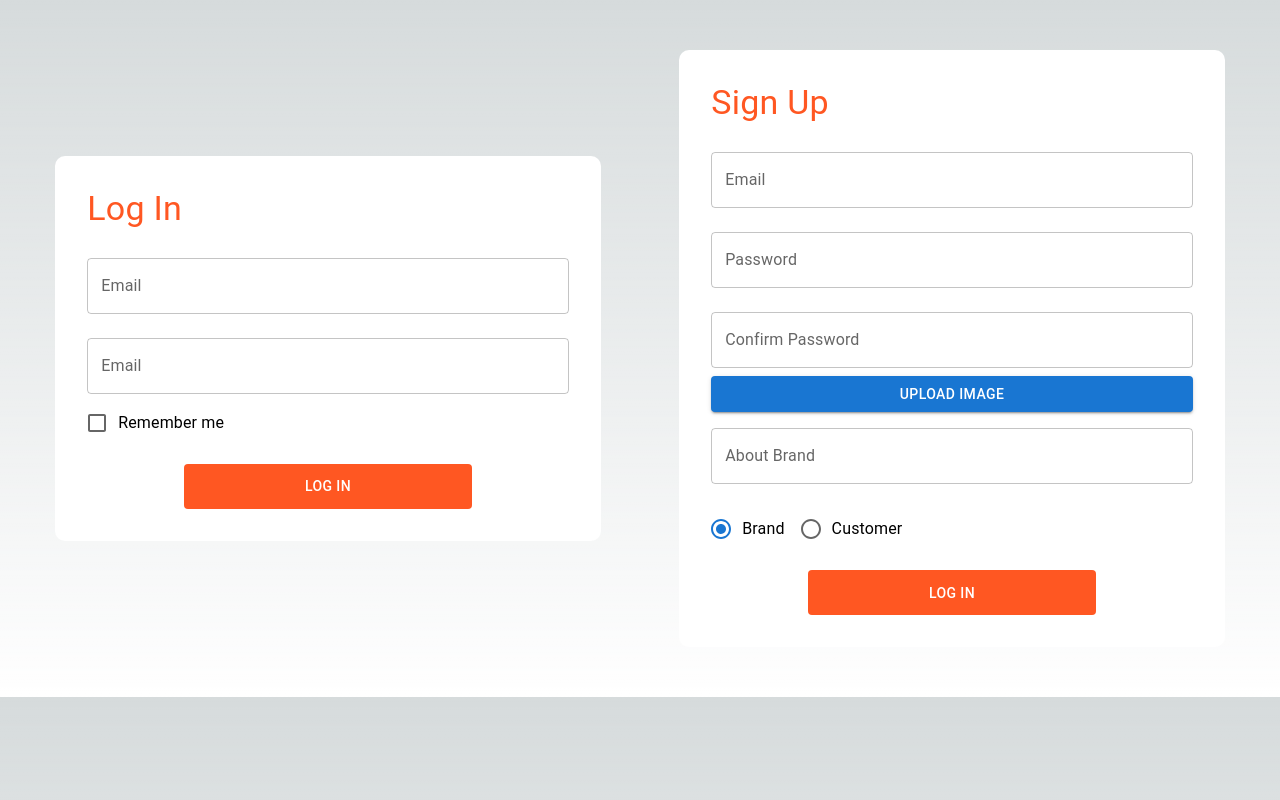
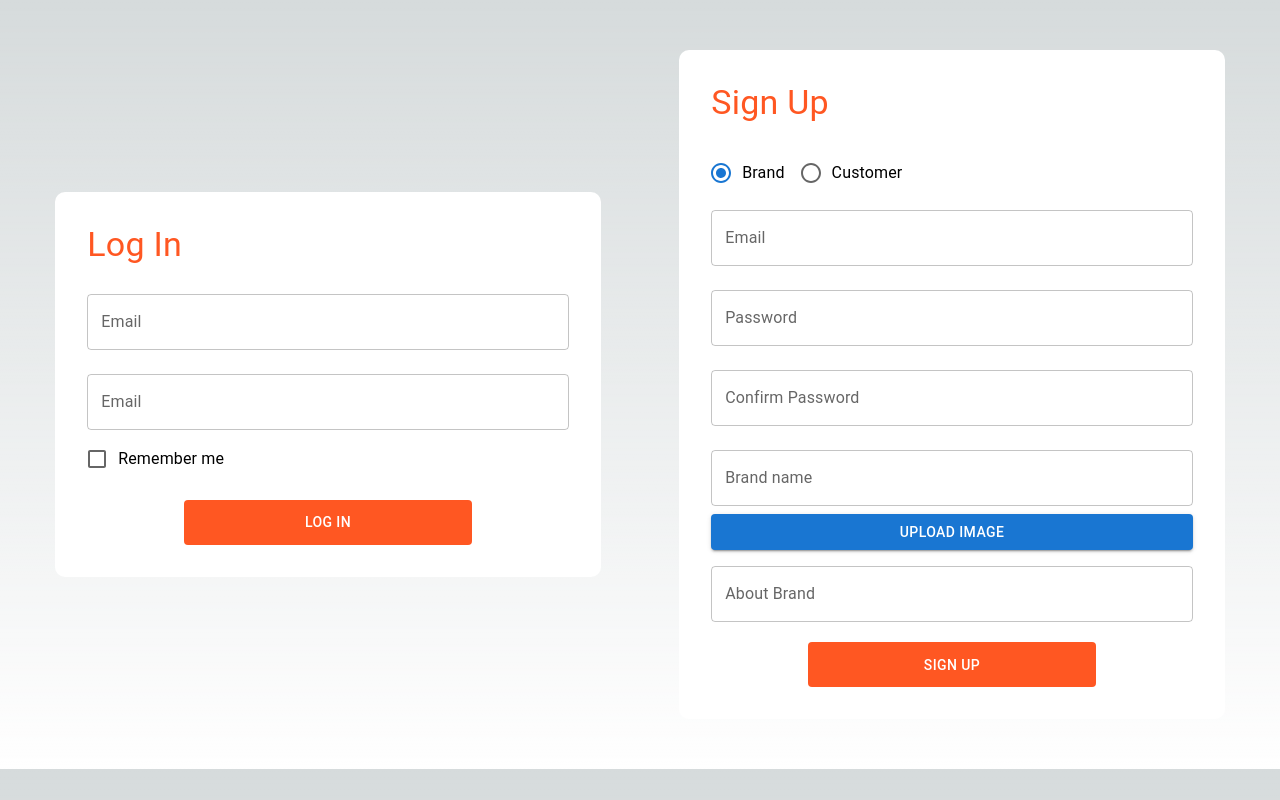
Before and after one commit to Brainless-Loco/my-offer-next-js, a Next.js app: page /authenticate in a window 1280 px wide. Built offline with nearby package versions, Linux system fonts and the light colour scheme.

Commit message:
username and email verification added

```diff
--- a/app/authenticate/page.js
+++ b/app/authenticate/page.js
@@ -1,14 +1,17 @@
 "use client"
-
 import React, { useEffect, useState } from 'react';
 import { Box, Container, Checkbox, FormControlLabel, Grid, TextField, Typography, RadioGroup, FormLabel, Radio, FormControl, Button } from '@mui/material';
 import './authenticate.css'
 import { auth, db } from '@/firebase/firebaseConfig';
-import { collection, getDocs, query, where } from "firebase/firestore/lite";
+import { addDoc, collection, doc, getDocs, query, setDoc, updateDoc, where } from "firebase/firestore/lite";
 import { CircularProgress } from '@mui/material';
-import { signInWithEmailAndPassword } from 'firebase/auth';
+import { createUserWithEmailAndPassword, sendEmailVerification, signInWithEmailAndPassword } from 'firebase/auth';
 
 const LoginSignupComponent = () => {
+
+    const accountsCollection = collection(db, "accounts");
+
+
 
     const [logInLoading, setlogInLoading] = useState(false)
     const [signUpLoading, setsignUpLoading] = useState(false)
@@ -32,6 +35,10 @@ const LoginSignupComponent = () => {
     const [aboutBrand, setAboutBrand] = useState('');
     const [userType, setUserType] = useState('brand');
     const [previewPhoto, setPreviewPhoto] = useState(null);
+    const [username, setusername] = useState('');
+    const [brandName, setbrandName] = useState('');
+    const [userNameErrorMessage, setuserNameErrorMessage] = useState(['',''])
+    const [errorMessage, seterrorMessage] = useState('')
 
 
 
@@ -41,6 +48,58 @@ const LoginSignupComponent = () => {
         setPreviewPhoto(URL.createObjectURL(file));
     };
 
+    const checkUniqueUserName = async (e)=>{
+        const val = e.target.value
+        setusername(val.trim())
+        if(val.length==0) {
+            setuserNameErrorMessage(['','']);
+            return;
+        }
+        try {
+            const q = query(accountsCollection, where("username", "==", val));
+            const querySnapshot = await getDocs(q);
+            const exists = !querySnapshot.empty;
+
+            if (exists) {
+              console.log("Username exists!");
+              setuserNameErrorMessage(['red','Username already exists'])
+            } else {
+
+              setuserNameErrorMessage(['green','Username is unique'])
+            }
+
+            return exists;
+          } catch (error) {
+            console.error("Error checking username:", error);
+            return false;
+          }
+    }
+
+
+    const firebaseUpdateForSignUp = async ()=>{
+        try{
+            const docData = {
+                accountType: userType === "brand" ? "brand" : "user",
+                accountRef: "", // Placeholder for document ID, will be updated later
+                brandInfo: userType === "brand" ? {
+                  aboutText: aboutBrand,
+                  brandCover: "2.jpg",
+                  brandTitle: brandName,
+                  ratings: []
+                } : {},
+                email: email,
+                profilePic: userType !== "brand" ? "avatar.png" : "",
+                username: userType !== "brand" ? username: ""
+              };
+              const docRef = await addDoc(accountsCollection, docData);
+              docData.accountRef = docRef.id;
+              updateDoc(doc(db,"accounts",docRef.id),{"accountRef":docRef.id})
+        }
+        catch(e){
+            alert(e.code)
+        }
+
+    }
 
 
     const loginUser = async () => {
@@ -78,6 +137,55 @@ const LoginSignupComponent = () => {
 
         setlogInLoading(false)
       };
+
+
+    const signUpUserOrBrand = async()=>{
+        if(password != confirmPassword) return;
+        try {
+            const { user } = await createUserWithEmailAndPassword(auth, email, password);
+            firebaseUpdateForSignUp()
+            try {
+                await sendEmailVerification(user);
+                setEmail('')
+                setPassword('')
+                setConfirmPassword('')
+                setusername('')
+                setbrandName('')
+                alert('Email verification link sent successfully');
+            }
+            catch(e){
+                alert("Something went wrong")
+                console.log(e)
+            }
+          }
+          catch (e) {
+            if(e.code==='auth/email-already-in-use') seterrorMessage("Email has already been used")
+            else if(e.code==='auth/weak-password') seterrorMessage("Password provide a strong password")
+            else if(e.code === 'auth/invalid-email') seterrorMessage("Please provide a valid email")
+            alert(errorMessage)
+          }
+    }
+
+    const onSingUpPress = async ()=>{
+        setsignUpLoading(true)
+        if(email.length==0 || password.length == 0){
+            seterrorMessage("Please provide all the necessarry informations")
+            alert(errorMessage)
+        }
+        else if(email.length>0 && password.length>0 && confirmPassword.length>0) {
+            if(password===confirmPassword) signUpUserOrBrand()
+            else if(password!==confirmPassword) {
+                seterrorMessage("Passwords do not match");
+                alert(errorMessage)
+            }
+            // else seterrorMessage("Please provide a valid username")
+        }
+        else{
+            seterrorMessage("Something is missing!")
+            alert(errorMessage)
+        }
+        setsignUpLoading(false)
+    }
 
 
     useEffect(() => {
@@ -123,15 +231,24 @@ const LoginSignupComponent = () => {
                     <Typography variant="h4" color="#FF5722" gutterBottom>
                         Sign Up
                     </Typography>
-                    <TextField
-                        id="email"
-                        label="Email"
-                        type="email"
-                        fullWidth
-                        variant="outlined"
-                        margin="normal"
-                        value={email}
-                        onChange={(e)=>setEmail(e.target.value)}
+                    <FormControl component="fieldset" style={{ marginTop: '16px' }}>
+                        <RadioGroup row value={userType} onChange={(e) => setUserType(e.target.value)}>
+                            <FormControlLabel
+                                value="brand"
+                                control={<Radio />}
+                                label="Brand"
+                                sx={{ color: 'black', fontWeight: 500 }}
+                            />
+                            <FormControlLabel
+                                value="customer"
+                                control={<Radio />}
+                                label="Customer"
+                                sx={{ color: 'black', fontWeight: 500 }}
+                            />
+                        </RadioGroup>
+                    </FormControl>
+                    <TextField id="email" label="Email" type="email" fullWidth variant="outlined" margin="normal"
+                        value={email} onChange={(e)=>setEmail(e.target.value)}
                     />
                     <TextField id="password" label="Password" type="password" fullWidth variant="outlined"
                         margin="normal" value={password}  onChange={(e)=>setPassword(e.target.value)}
@@ -140,6 +257,20 @@ const LoginSignupComponent = () => {
                         id="confirmPassword" label="Confirm Password" type="password" fullWidth variant="outlined"
                         margin="normal" value={confirmPassword} onChange={(e)=>setConfirmPassword(e.target.value)}
                     />
+                    {userType === 'brand'?
+
+                        <TextField
+                            id="brandName" label="Brand name" type="text" fullWidth variant="outlined"
+                            margin="normal" value={brandName} onChange={(e)=>setbrandName(e.target.value)}
+                        />:
+                        <TextField
+                            id="userName" label="Username" type="text" fullWidth variant="outlined"
+                            margin="normal" value={username} onChange={(e)=>checkUniqueUserName(e)}
+                        />
+                    }
+                    {
+                        userType !== 'brand' && userNameErrorMessage[1].length>0 && <span style={{color:userNameErrorMessage[0]}}>{userNameErrorMessage[1]}</span>
+                    }
                     {userType === 'brand' && (
                         <>
                             <input
@@ -161,31 +292,15 @@ const LoginSignupComponent = () => {
                     )}
 
                     <TextField id="aboutBrand" label="About Brand" type="text" fullWidth variant="outlined"
-                        margin="normal"  value={aboutBrand}
+                        margin="normal"  value={aboutBrand} multiline={true}
                         onChange={(e)=>setAboutBrand(e.target.value)}
                         style={{ display: userType === 'customer' ? 'none' : 'block' }}
                     />
-                    <FormControl component="fieldset" style={{ marginTop: '16px' }}>
-                        <RadioGroup row value={userType} onChange={(e) => setUserType(e.target.value)}>
-                            <FormControlLabel
-                                value="brand"
-                                control={<Radio />}
-                                label="Brand"
-                                sx={{ color: 'black', fontWeight: 500 }}
-                            />
-                            <FormControlLabel
-                                value="customer"
-                                control={<Radio />}
-                                label="Customer"
-                                sx={{ color: 'black', fontWeight: 500 }}
-                            />
-                        </RadioGroup>
 
-                    </FormControl>
                     <Box fullWidth style={{display:'flex',justifyContent:'center',marginTop:'20px'}}>
-                        <Button style={{backgroundColor:'#FF5722',color:'white',width:'60%',margin:'auto',height:'45px'}} onClick={()=>setlogInLoading(true)}>
+                        <Button style={{backgroundColor:'#FF5722',color:'white',width:'60%',margin:'auto',height:'45px'}} onClick={()=>onSingUpPress()}>
                         {
-                            signUpLoading?<CircularProgress size={20} style={{color:'#fff'}}/>:"Log In"
+                            signUpLoading?<CircularProgress size={20} style={{color:'#fff'}}/>:"Sign Up"
                         }
                         </Button>
                     </Box>
--- a/firebase/firebaseConfig.js
+++ b/firebase/firebaseConfig.js
@@ -3,6 +3,8 @@ import { initializeApp } from "firebase/app";
 import { getAnalytics } from "firebase/analytics";
 import { getAuth } from "firebase/auth";
 import { getFirestore } from "firebase/firestore/lite";
+import { getStorage} from "firebase/storage";
+
 // TODO: Add SDKs for Firebase products that you want to use
 // https://firebase.google.com/docs/web/setup#available-libraries
 
@@ -22,5 +24,7 @@ const firebaseConfig = {
 export const app = initializeApp(firebaseConfig);
 const analytics = getAnalytics(app);
 
+export const storage = getStorage();
+
 export const db = getFirestore(app)
 export const auth = getAuth();
--- a/package.json
+++ b/package.json
@@ -24,7 +24,6 @@
     "eslint-config-next": "13.4.3",
     "firebase": "^9.22.2",
     "gsap": "^3.12.1",
-    "mongodb": "^5.6.0",
     "next": "13.4.3",
     "postcss": "8.4.23",
     "react": "^18.2.0",
```
Also changed, not shown: 1 other file (tests, documents, lock files or other folders). Lines whose indentation alone changed are shown as unchanged.
